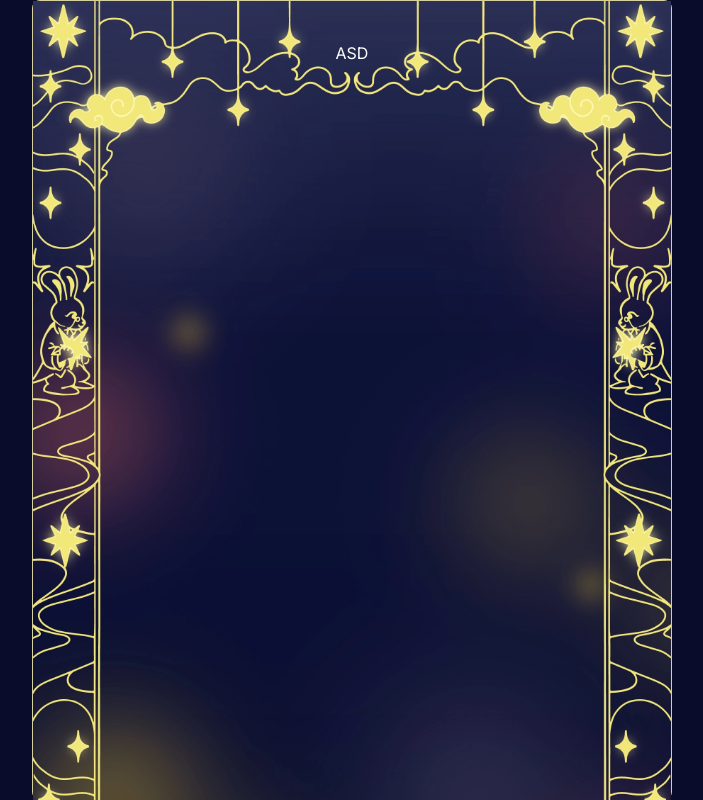
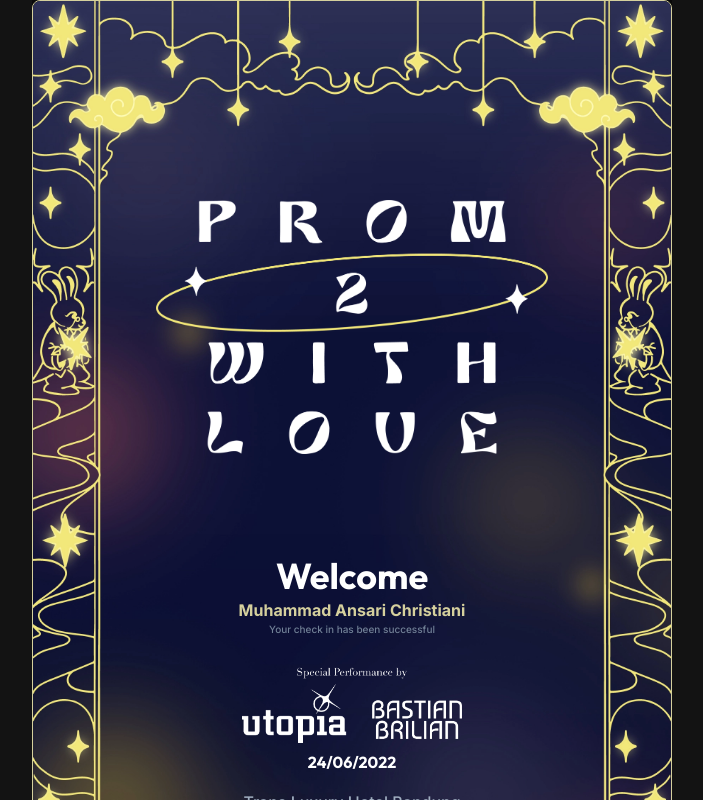
Before and after one commit to benedives47/fepresensiProm, a Next.js app: page /presensi in a window 1280 px wide. Shown: the top 800 px of the page, without its empty margins (288-991 px from the left). Built offline with nearby package versions, Linux system fonts and the light colour scheme.

Commit message:
feat(layout): sliced the layour of all components

```diff
--- a/src/app/_globals/components/form-input/input-field/index.jsx
+++ b/src/app/_globals/components/form-input/input-field/index.jsx
@@ -42,7 +42,7 @@ const InputField = ({
   return (
     <FormControl isInvalid={Boolean(error)}>
       {label && (
-        <FormLabel fontSize="14px" htmlFor={id}>
+        <FormLabel htmlFor={id}>
           {label}{" "}
           {required && (
             <Text color="orange" fontWeight="600" as="span">
--- a/src/app/_globals/layouts/base-layout/index.jsx
+++ b/src/app/_globals/layouts/base-layout/index.jsx
@@ -8,16 +8,15 @@ const BaseLayout = ({ children }) => {
       <Flex flexDir="column" alignItems="center" justifyContent="center">
         <Box
           w={{ base: "full", sm: "75%", lg: "50%" }}
-          minH="100vh"
           bg="rgba(0, 0, 0, 0.5)"
-          border={BORDER.DEFAULT}
-          rounded={RADIUS.SM}
           position="relative"
         >
           <Image
             src="./assets/background-invitation.webp"
             alt="image"
             position="absolute"
+            border={BORDER.DEFAULT}
+            rounded={RADIUS.SM}
           />
           <Flex
             top="0"
@@ -25,14 +24,18 @@ const BaseLayout = ({ children }) => {
             flexDir="column"
             alignItems="center"
             justifyContent="center"
-            pt="20px"
+            pt={{ base: "100px", md: "200px" }}
             textAlign="center"
             color="white"
-            p="40px"
+            px="40px"
           >
-            ASD
+            <Image w="70%" src="./assets/logo-prom.webp" alt="image" />
           </Flex>
-          <Box zIndex="1" p="100px">
+          <Box
+            zIndex="10"
+            pt={{ base: "20px", lg: "100px" }}
+            px={{ base: "50px", sm: "60px", md: "100px" }}
+          >
             {children}
           </Box>
         </Box>
--- a/src/app/page-modules/presensi/index.jsx
+++ b/src/app/page-modules/presensi/index.jsx
@@ -1,35 +1,56 @@
-import { Flex, Image, Text } from "@chakra-ui/react";
+import { Box, Flex, Heading, Image, Text } from "@chakra-ui/react";
 import React from "react";
 
 const Presensi = () => {
   return (
-    <Flex py="20px" justifyContent="center" flexDir="column">
-      <Text textAlign="center" my="20px">
+    <Flex
+      justifyContent="center"
+      flexDir="column"
+      position="relative"
+      gap="30px"
+    >
+      {/* <Text fontSize="14px" textAlign="center" my="10px">
         Welcome,{" "}
         <Text as="span" fontWeight="700" color="summer-gold.500">
           Marsya Mutiara Andira!
         </Text>{" "}
-        Your check-in to the{" "}
+        ( XII MIPA 2). Your check-in to the{" "}
         <Text as="span" color="summer-gold.500">
           prompt 2 with love event
         </Text>{" "}
         has been successful!
-      </Text>
-      <Image
-        w={{ base: "40%", lg: "25%" }}
-        src="./assets/logo-sman-2-bandung.png"
-        alt="SMA Negeri 2 Bandung"
-        mx="auto"
-      />
-      <Text
-        variant="heading/h4"
-        textAlign="center"
-        mt="20px"
-        color="summer-gold.500"
-        fontWeight={700}
-      >
-        XII MIPA 2
-      </Text>
+      </Text> */}
+      <Flex flexDir="column" alignItems="center">
+        <Heading textAlign="center">Welcome</Heading>
+        <Text textAlign="center" color="summer-gold.500" fontWeight={700}>
+          Muhammad Ansari Christiani
+        </Text>
+        <Text
+          fontSize="10px"
+          textAlign="center"
+          color="gray.500"
+          fontWeight={500}
+        >
+          Your check in has been successful
+        </Text>
+      </Flex>
+      <Flex flexDir="column" alignItems="center" gap="10px">
+        <Image w="50%" src="./assets/performer.webp" alt="performer prompt" />
+        <Heading as="h4" fontSize="16px">
+          24/06/2022
+        </Heading>
+        <Flex mt="8px" flexDir="column" alignItems="center">
+          <Text mb="8px" color="gray.400" fontWeight={500}>
+            Trans Luxury Hotel Bandung
+          </Text>
+          <Text fontSize="10px" color="gray.500" fontWeight={400}>
+            Jl. Gatot Subroto No. 289
+          </Text>
+          <Text fontSize="10px" color="gray.500" fontWeight={400}>
+            Kec. Batununggal Kota Bandung
+          </Text>
+        </Flex>
+      </Flex>
     </Flex>
   );
 };
--- a/src/styles/theme.js
+++ b/src/styles/theme.js
@@ -30,7 +30,7 @@ const theme = extendTheme({
           base: "14px",
           md: "16px",
         },
-        backgroundColor: "background",
+        backgroundColor: "#131313",
         color: "#ffffff",
       },
     }),
@@ -39,13 +39,10 @@ const theme = extendTheme({
     FormLabel: {
       baseStyle: {
         fontWeight: 600,
-        fontSize: "16px",
+        fontSize: "12px",
       },
     },
     Input: {
-      baseStyle: {
-        backgroundColor: "red",
-      },
       variants: {
         outline: {
           field: {
```
Also changed, not shown: src/app/page-modules/auth/index.jsx (+5 -5 lines), public/assets/logo-prom.webp (added), public/assets/performer.webp (added).
